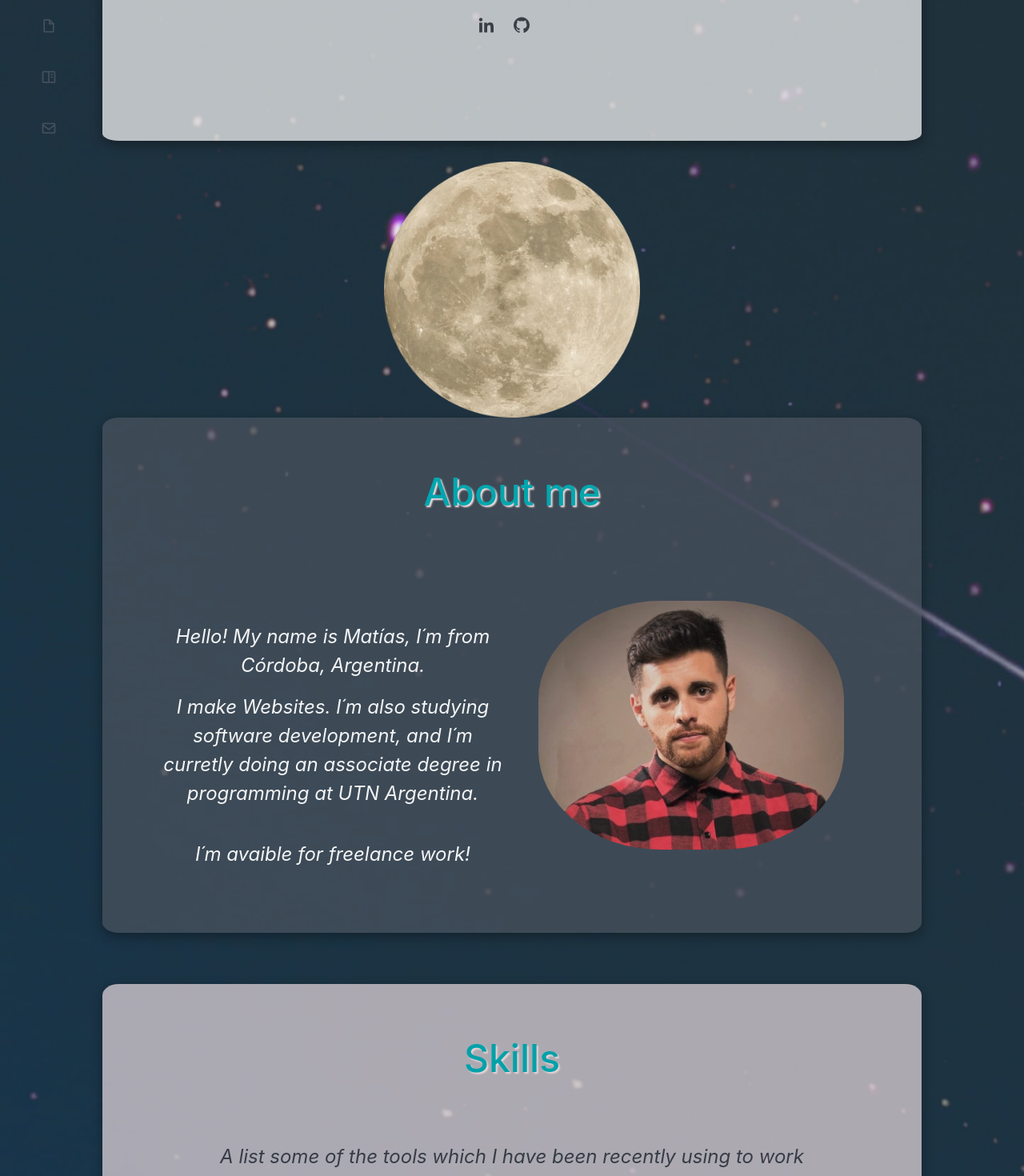
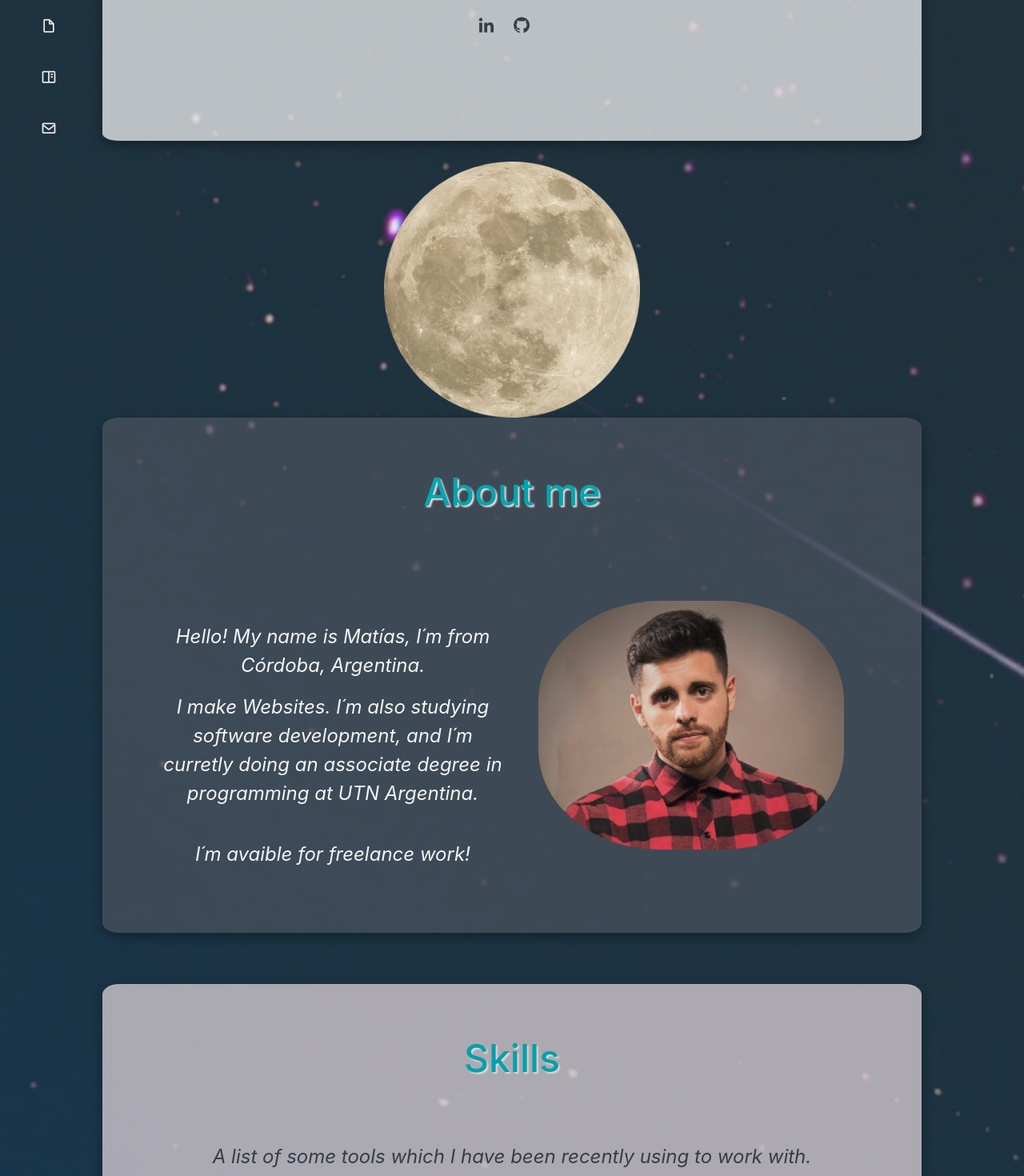
Before and after one commit to Matiasmedrano66/myportfolio, a React (Create React App) app: page / in a window 1280 px wide. Shown: the part 360-1830 px from the top of the page at 80% size. Built offline with nearby package versions, Linux system fonts and the light colour scheme; a web font is replaced by a local one.

Commit message:
space3 0309 commit

```diff
--- a/package.json
+++ b/package.json
@@ -1,5 +1,5 @@
 {
-  "homepage": "http://Matiasmedrano66.github.io/myportfolio",
+  "homepage": "http://Matiasmedrano66.github.io/myportfolio2",
   "name": "my-app",
   "version": "0.1.0",
   "private": true,
--- a/src/Com/NavBar.css
+++ b/src/Com/NavBar.css
@@ -58,7 +58,7 @@
 .nav-menu a, .nav-menu a:focus {
   display: flex;
   align-items: center;
-  color: #45505b;
+  color: #f0f0f0;
   padding: 10px 18px;
   margin-bottom: 8px;
   transition: 0.3s;
--- a/src/Com/Skills.js
+++ b/src/Com/Skills.js
@@ -55,7 +55,7 @@ const Skills = () => {
     return (
         <div name="skills" id="skills" className='skills' style={{ transform: `translateY(-${offsetY/25}px)`, transition: "all 2s ease-out" }}>
             <h1>Skills</h1>
-            <p className="black-text">A list some of the tools which I have been recently using to work with.</p>
+            <p className="black-text">A list of some tools which I have been recently using to work with.</p>
             <div className='skills-bar-group'>
             {skillsRate.map(skill => {
                 return (
```
